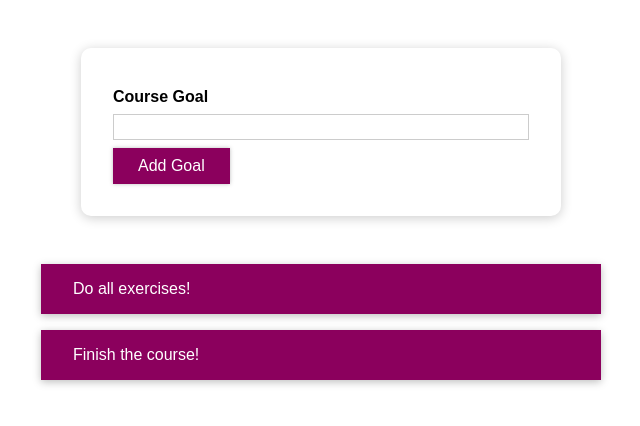
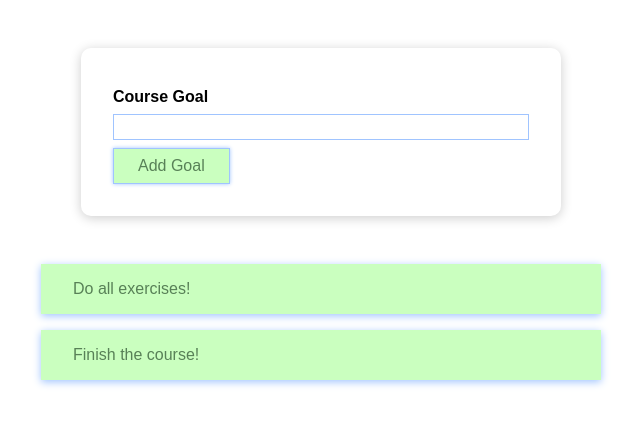
Before and after one commit to SoundaryaKhanapur/Goals, a React (Create React App) app: page / in a window 1280 px wide. Shown: the top 426 px of the page, without its empty margins (319-959 px from the left). Built offline with nearby package versions, Linux system fonts and the light colour scheme.

Commit message:
colors added

```diff
--- a/src/components/CourseGoals/CourseGoalItem/CourseGoalItem.css
+++ b/src/components/CourseGoals/CourseGoalItem/CourseGoalItem.css
@@ -1,8 +1,8 @@
 .goal-item {
   margin: 1rem 0;
-  background: #8b005d;
-  box-shadow: 0 2px 8px rgba(0, 0, 0, 0.26);
-  color: white;
+  background: #caffbf;
+  box-shadow: 0 2px 8px #a0c4ff;
+  color: #588157;
   padding: 1rem 2rem;
   cursor: pointer;
 }
--- a/src/components/CourseGoals/CourseInput/CourseInput.module.css
+++ b/src/components/CourseGoals/CourseInput/CourseInput.module.css
@@ -11,7 +11,7 @@
 .form-control input {
   display: block;
   width: 100%;
-  border: 1px solid #ccc;
+  border: 1px solid #a0c4ff;
   font: inherit;
   line-height: 1.5rem;
   padding: 0 0.25rem;
@@ -20,7 +20,7 @@
 .form-control input:focus {
   outline: none;
   background: #fad0ec;
-  border-color: #8b005d;
+  border-color: #a0c4ff;
 }
 
 .form-control.invalid input {
--- a/src/components/UI/Button/Button.module.css
+++ b/src/components/UI/Button/Button.module.css
@@ -2,10 +2,10 @@
   width: 100%;
   font: inherit;
   padding: 0.5rem 1.5rem;
-  border: 1px solid #8b005d;
-  color: white;
-  background: #8b005d;
-  box-shadow: 0 0 4px rgba(0, 0, 0, 0.26);
+  border: 1px solid #a0c4ff;
+  color: #588157;
+  background: #caffbf;
+  box-shadow: 0 0 4px #a0c4ff;
   cursor: pointer;
 }
 
@@ -15,9 +15,9 @@
 
 .button:hover,
 .button:active {
-  background: #ac0e77;
-  border-color: #ac0e77;
-  box-shadow: 0 0 8px rgba(0, 0, 0, 0.26);
+  background: #a0c4ff;
+  border-color: #caffbf;
+  box-shadow: 0 0 8px #caffbf;
 }
 
 @media (min-width: 768px) {
```
